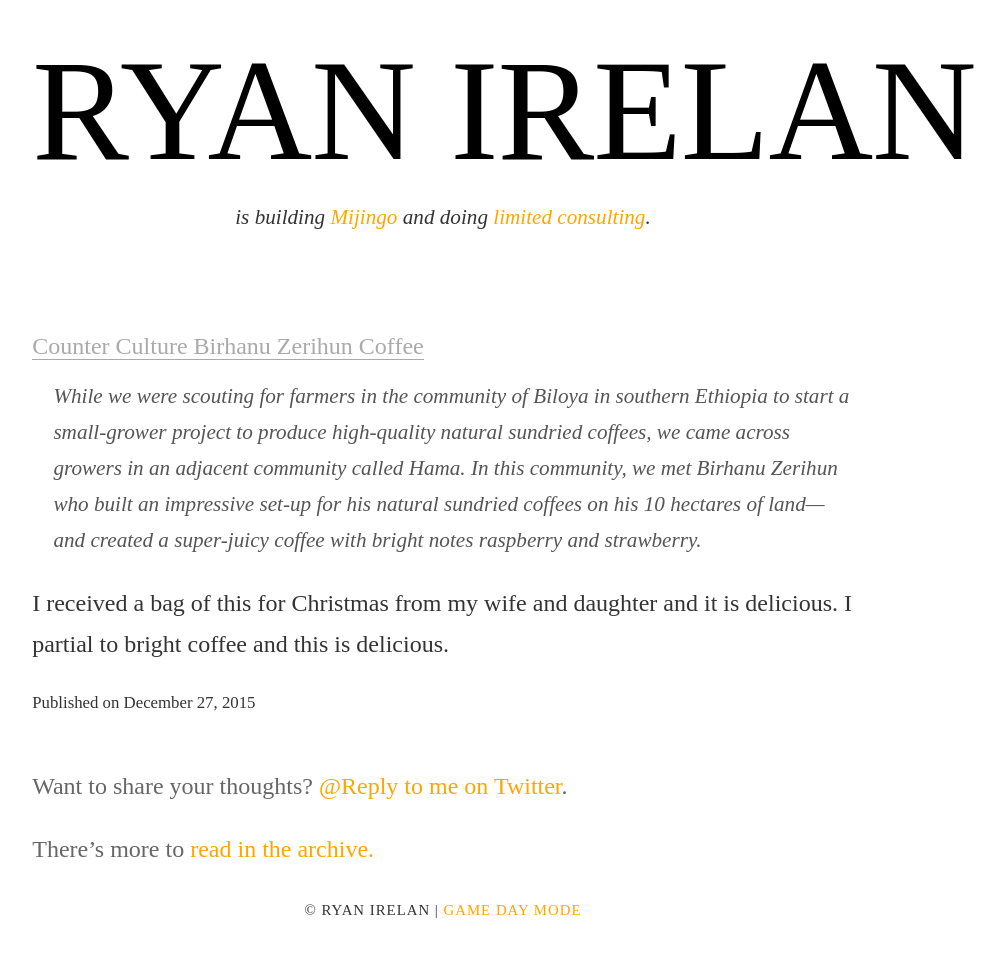
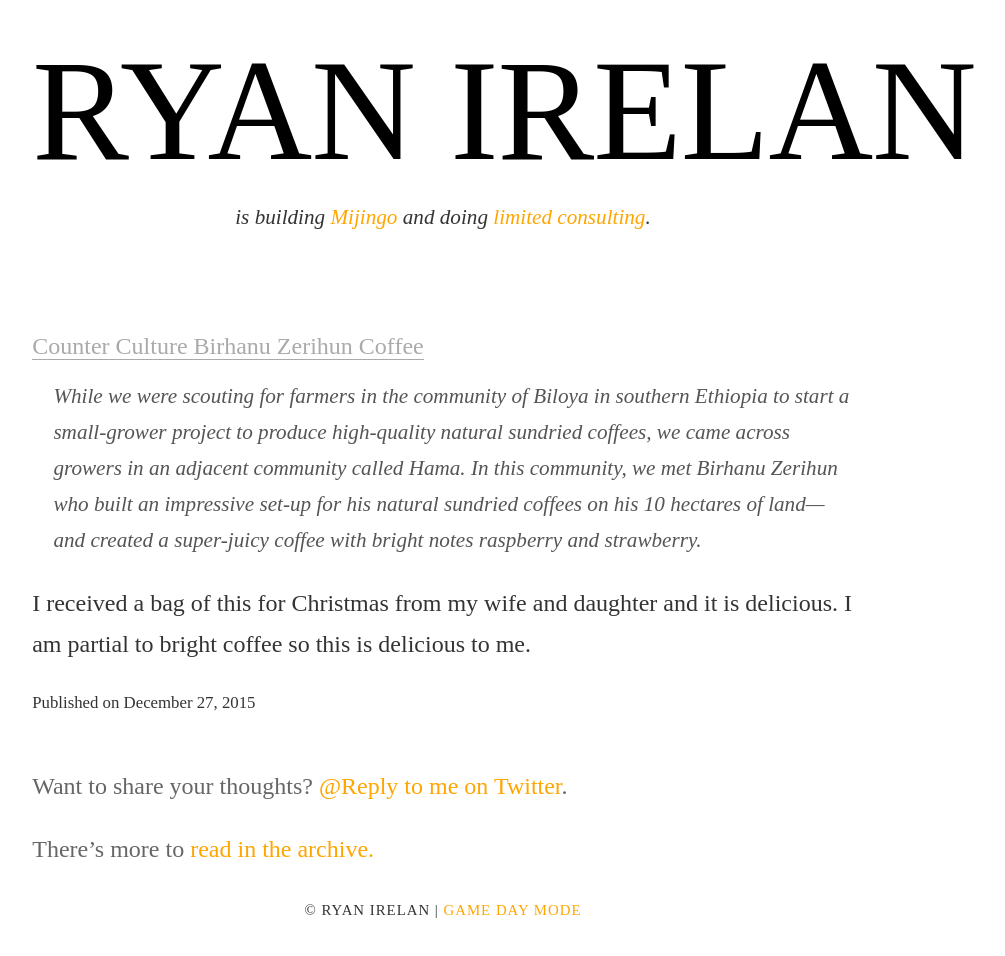
Before and after one commit to ryanirelan/ryanirelan.github.io, a Jekyll site: the page built from _posts/2015-12-27-counter-culture-birhanu-zerihun.markdown, in a window 1280 px wide. Shown: the whole page, without its empty margins (197-1202 px from the left). Built offline with Jekyll 4.4.1, drawn with Linux system fonts in a browser that asks for light colours; nearby versions of some CDN libraries; some web fonts are replaced.

Commit message:
Update 2015-12-27-counter-culture-birhanu-zerihun.markdown

```diff
--- a/_posts/2015-12-27-counter-culture-birhanu-zerihun.markdown
+++ b/_posts/2015-12-27-counter-culture-birhanu-zerihun.markdown
@@ -6,4 +6,4 @@ external-url: https://counterculturecoffee.com/store/coffee/birhanu-zerihun
 
 > While we were scouting for farmers in the community of Biloya in southern Ethiopia to start a small-grower project to produce high-quality natural sundried coffees, we came across growers in an adjacent community called Hama. In this community, we met Birhanu Zerihun who built an impressive set-up for his natural sundried coffees on his 10 hectares of land—and created a super-juicy coffee with bright notes raspberry and strawberry.
 
-I received a bag of this for Christmas from my wife and daughter and it is delicious. I partial to bright coffee and this is delicious.
+I received a bag of this for Christmas from my wife and daughter and it is delicious. I am partial to bright coffee so this is delicious to me.
```
